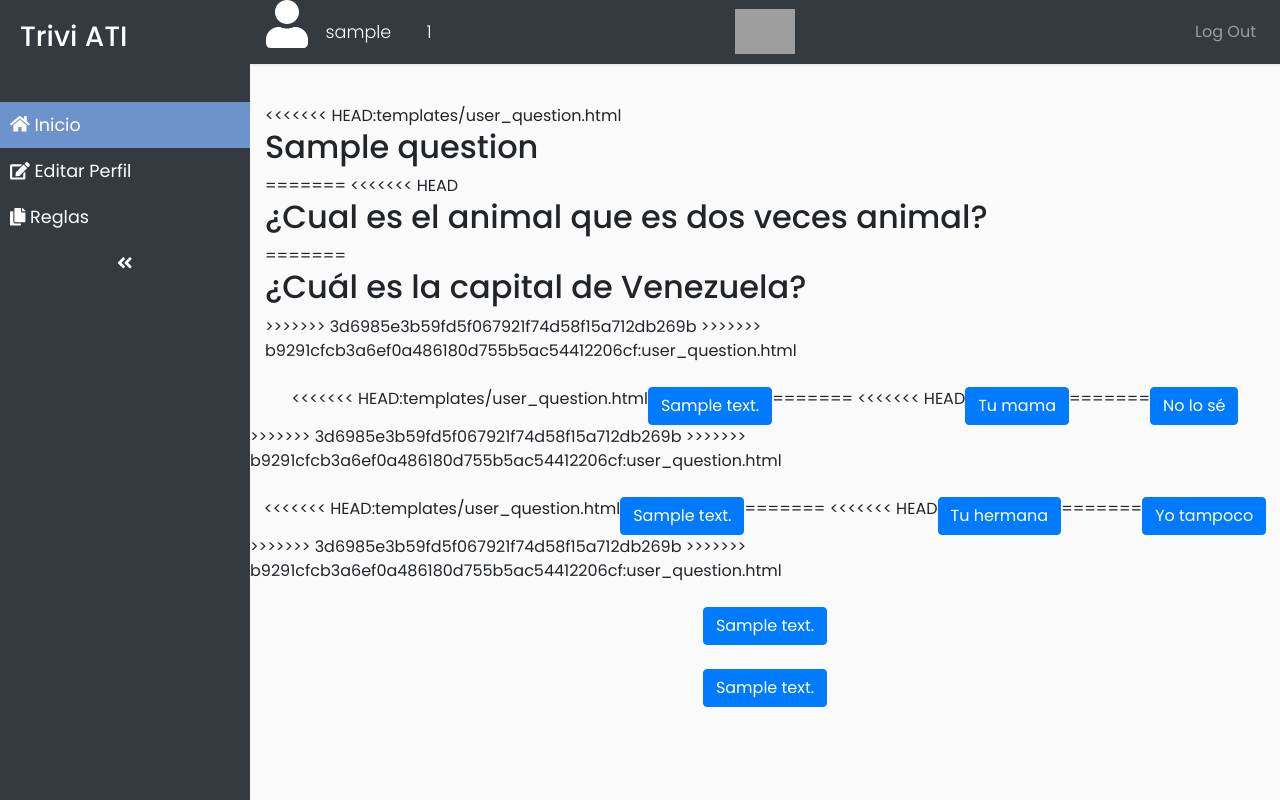
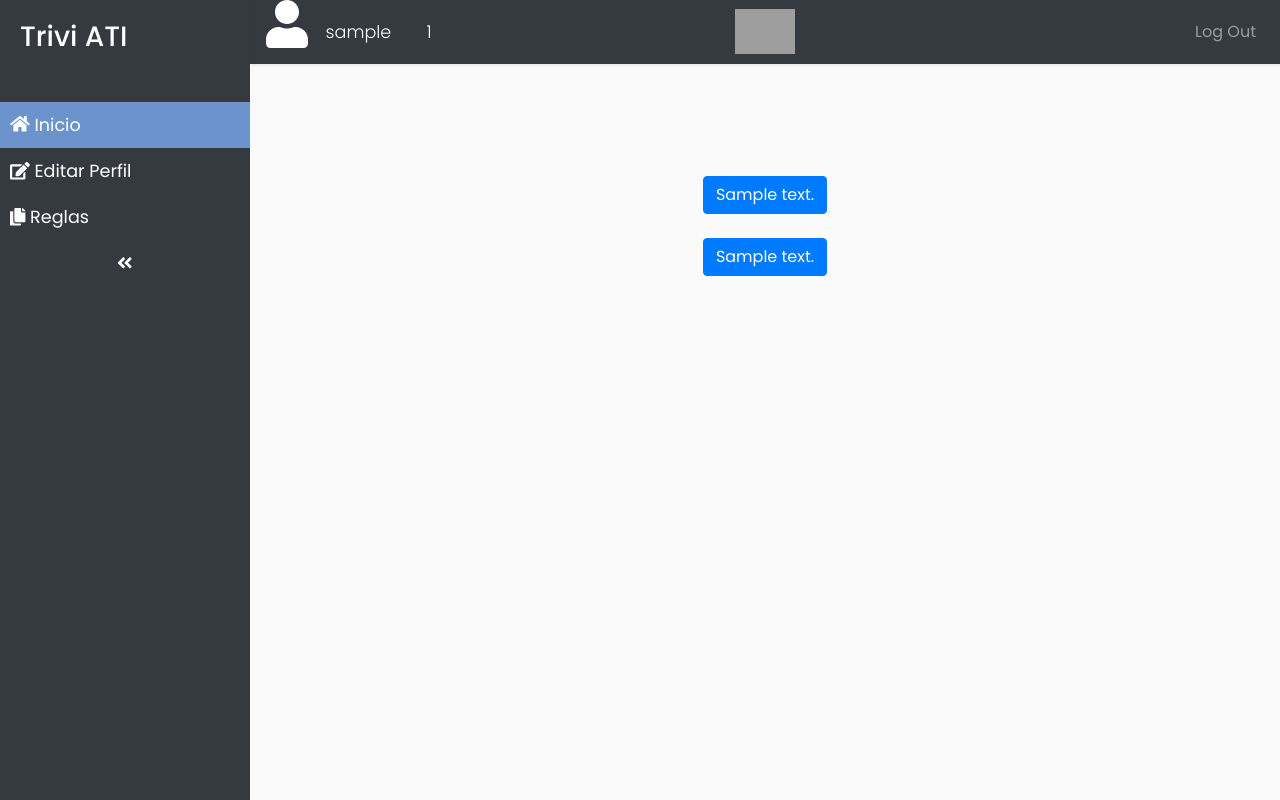
Before and after one commit to jet29/ATI_Proyecto, a Flask app: template templates/user_question.html in a window 1280 px wide. Run offline with Flask 2, Linux system fonts and the light colour scheme; the visitor is signed in with stand-in values (Sample User, id 1); the template is opened without the code that fills it: most values are stand-ins (such as "Sample title", 1, 10 or a date in 2020); some libraries are stand-ins or nearby versions; grey boxes are pictures that could not be loaded.

Commit message:
solve merge

```diff
--- a/templates/user_question.html
+++ b/templates/user_question.html
@@ -130,44 +130,17 @@
 
                 <div class="row justify-content-md-center">
                     <div class="col-md-auto">
-<<<<<<< HEAD:templates/user_question.html
-                        <h2>{{question['question']}}</h1>
-=======
-<<<<<<< HEAD
-                        <h2>¿Cual es el animal que es dos veces animal?</h1>
-=======
-                        <h2>¿Cuál es la capital de Venezuela?</h1>
->>>>>>> 3d6985e3b59fd5f067921f74d58f15a712db269b
->>>>>>> b9291cfcb3a6ef0a486180d755b5ac54412206cf:user_question.html
                     </div>
                 </div>
 
                 <br>
 
                 <div class="row justify-content-md-center">
-<<<<<<< HEAD:templates/user_question.html
-                    <button type="submit" name="answer" value= "{{question['question']}}-0" onclick="solveAnswer(0)" class="btn btn-primary">{{question['answers'][0]}}</button>
-=======
-<<<<<<< HEAD
-                    <button type="submit" class="btn btn-primary">Tu mama</button>
-=======
-                    <button type="submit" class="btn btn-primary">No lo sé</button>
->>>>>>> 3d6985e3b59fd5f067921f74d58f15a712db269b
->>>>>>> b9291cfcb3a6ef0a486180d755b5ac54412206cf:user_question.html
                 </div>
 
                 <br>
 
                 <div class="row justify-content-md-center">
-<<<<<<< HEAD:templates/user_question.html
-                    <button type="submit" name="answer" value="{{question['question']}}-1" onclick="solveAnswer(1)" class="btn btn-primary">{{question['answers'][1]}}</button>
-=======
-<<<<<<< HEAD
-                    <button type="submit" class="btn btn-primary">Tu hermana</button>
-=======
-                    <button type="submit" class="btn btn-primary">Yo tampoco</button>
->>>>>>> 3d6985e3b59fd5f067921f74d58f15a712db269b
->>>>>>> b9291cfcb3a6ef0a486180d755b5ac54412206cf:user_question.html
                 </div>
 
                 <br>
```
